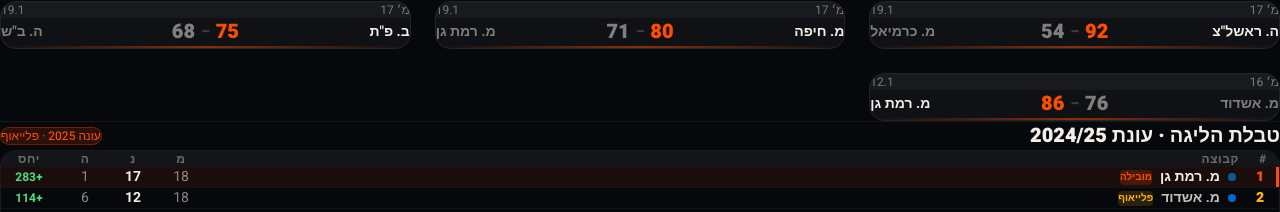
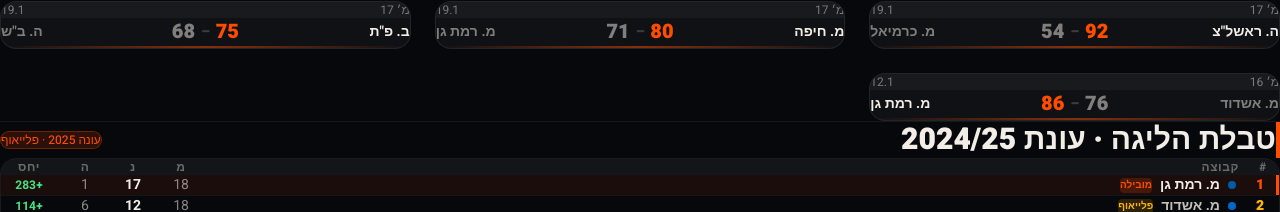
Before and after one commit to danasender4124/my-motion-app, a React (Vite) app: page / in a window 1280 px wide. Shown: the part 1020-1232 px from the top of the page. Built offline with nearby package versions, Linux system fonts and the light colour scheme.

Commit message:
feat: Standings — larger heading with orange accent, taller rows, header animation

```diff
--- a/src/components/ui/Standings.tsx
+++ b/src/components/ui/Standings.tsx
@@ -6,11 +6,17 @@ const Standings: React.FC = () => {
   const sorted = [...TEAMS].sort((a, b) => b.wins - a.wins || (b.pf - b.pa) - (a.pf - a.pa));
 
   return (
-    <section id="standings" className="py-12 px-4 md:px-8 max-w-7xl mx-auto" dir="rtl">
-      <div className="flex items-center justify-between mb-6">
-        <h2 className="text-xl font-black" style={{ color: '#F2EDE6' }}>
+    <section id="standings" className="py-16 md:py-24 px-4 md:px-8 max-w-7xl mx-auto" dir="rtl">
+      <div className="flex items-center justify-between mb-10">
+        <motion.h2
+          className="text-2xl md:text-3xl font-black border-r-4 pr-4"
+          style={{ color: '#F2EDE6', borderColor: '#FF4D00' }}
+          initial={{ opacity: 0, x: 16 }}
+          whileInView={{ opacity: 1, x: 0 }}
+          viewport={{ once: true }}
+        >
           טבלת הליגה · עונת 2024/25
-        </h2>
+        </motion.h2>
         <span className="text-xs font-medium px-3 py-1 rounded-full" style={{ background: 'rgba(255,77,0,0.15)', color: '#FF4D00', border: '1px solid rgba(255,77,0,0.3)' }}>
           עונה 2025 · פלייאוף
         </span>
@@ -19,7 +25,7 @@ const Standings: React.FC = () => {
       <div className="rounded-2xl overflow-hidden" style={{ border: '1px solid rgba(255,255,255,0.08)' }}>
         {/* Table header */}
         <div
-          className="grid text-xs font-bold uppercase tracking-wider px-4 py-3"
+          className="grid text-xs font-bold uppercase tracking-wider px-4 py-4"
           style={{
             gridTemplateColumns: '2rem 1fr 2.5rem 2.5rem 2.5rem 3.5rem',
             background: 'rgba(255,255,255,0.05)',
@@ -48,7 +54,7 @@ const Standings: React.FC = () => {
               whileInView={{ opacity: 1, x: 0 }}
               viewport={{ once: true }}
               transition={{ duration: 0.4, delay: i * 0.04, ease: [0.25, 1, 0.5, 1] }}
-              className="grid items-center px-4 py-3 transition-colors duration-150 cursor-pointer"
+              className="grid items-center px-4 py-5 transition-colors duration-150 cursor-pointer"
               style={{
                 gridTemplateColumns: '2rem 1fr 2.5rem 2.5rem 2.5rem 3.5rem',
                 gap: '0.5rem',
```
